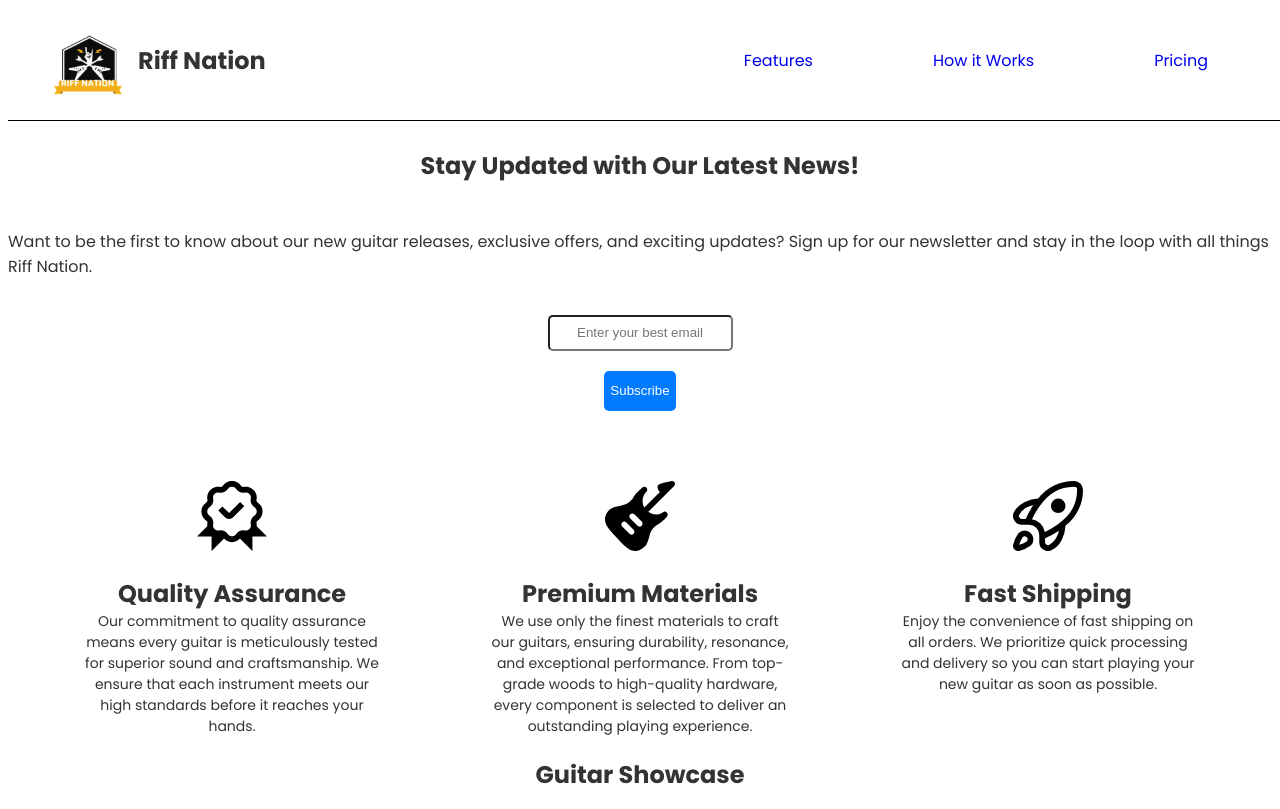
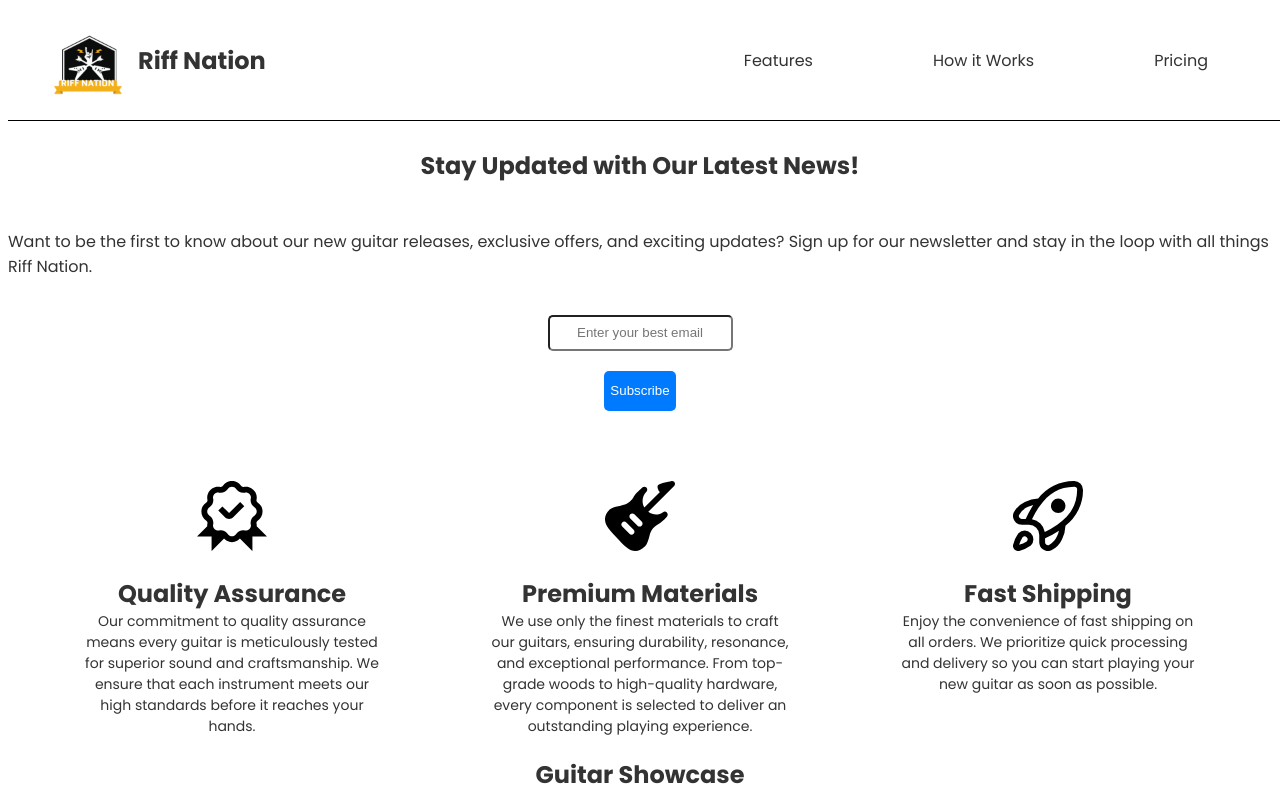
Before and after one commit to muraoka2016/freecodecampchall4, a plain HTML site: page index.html in a window 1280 px wide. Shown: the top 809 px of the page. Drawn offline with Linux system fonts and the light colour scheme; grey boxes are pictures that could not be loaded.

Commit message:
Update styles.css

```diff
--- a/styles.css
+++ b/styles.css
@@ -43,6 +43,7 @@ body{
 
 li a{
     text-decoration: none;
+    color: var(--main-text);
 }
 
 li:hover{
```
